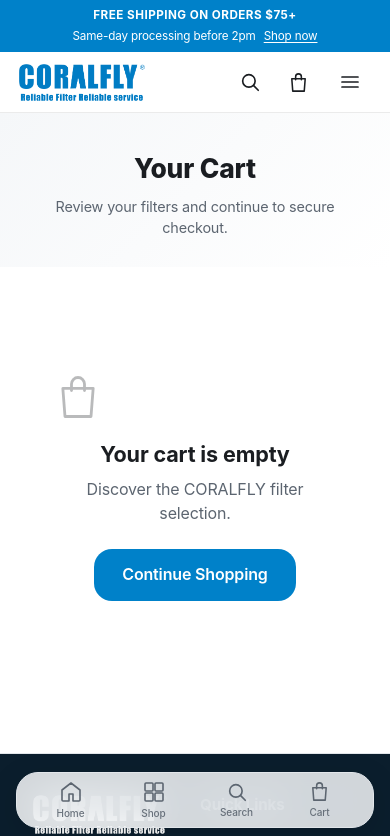
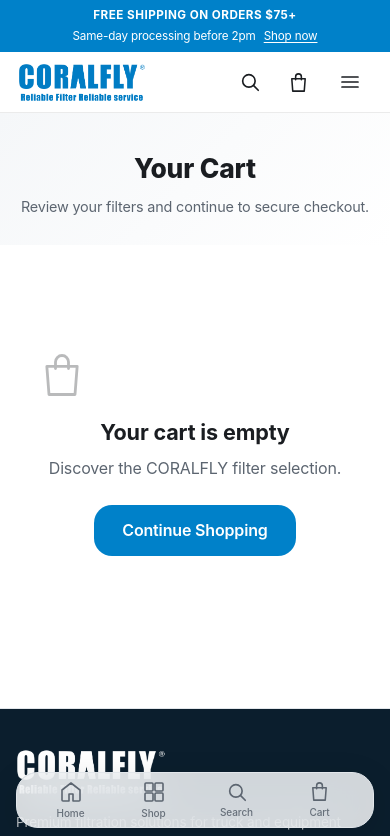
Before and after one commit to QASchoolUSA/Coralfly-Filters, a Next.js app: page /cart in a window 390 px wide. Shown: the top 836 px of the page. Built offline with nearby package versions, Linux system fonts and the light colour scheme.

Commit message:
Improve responsive storefront and product pages

```diff
--- a/src/app/globals.css
+++ b/src/app/globals.css
@@ -266,3 +266,369 @@
 @media (max-width: 380px) { .maker-card__cats { grid-template-columns: 1fr; } }
 
 :root.light .shop-chip__count, .light .shop-chip__count { background: rgba(0, 35, 60, 0.08); }
+
+/* Responsive storefront refinements */
+.hero-mobile-visual { position: relative; display: none; }
+
+@media (max-width: 960px) {
+  .product-detail {
+    grid-template-columns: minmax(0, 1fr);
+    gap: 28px;
+    width: 100%;
+    min-width: 0;
+    max-width: 100%;
+    overflow: visible;
+  }
+
+  .product-detail-images,
+  .product-detail-info {
+    width: 100%;
+    min-width: 0;
+  }
+
+  .product-detail-images {
+    position: static;
+    max-width: 420px;
+    margin-inline: auto;
+  }
+
+  .product-detail-info {
+    max-width: 760px;
+    margin-inline: auto;
+  }
+}
+
+@media (min-width: 961px) {
+  .product-detail {
+    grid-template-columns: minmax(0, .9fr) minmax(0, 1.1fr);
+    gap: clamp(24px, 3.4vw, 48px);
+    width: 100%;
+    max-width: 1320px;
+    margin-inline: auto;
+  }
+
+  .product-detail-images {
+    position: sticky;
+    top: 100px;
+    width: 100%;
+    min-width: 0;
+    max-width: 560px;
+  }
+
+  .product-detail-info {
+    width: 100%;
+    min-width: 0;
+    max-width: 740px;
+  }
+}
+
+.product-detail-main-image {
+  position: relative;
+  width: 100%;
+  max-width: 100%;
+  aspect-ratio: 1;
+  padding: 16px;
+  cursor: zoom-in;
+}
+
+.product-detail-main-image img {
+  object-fit: contain;
+}
+
+.product-detail-thumbs {
+  width: 100%;
+  min-width: 0;
+  max-width: 100%;
+  overflow-x: auto;
+  overflow-y: hidden;
+  padding: 2px 1px 8px;
+  overscroll-behavior-inline: contain;
+  scroll-snap-type: x proximity;
+  scrollbar-width: thin;
+  -webkit-overflow-scrolling: touch;
+}
+
+.product-detail-thumb {
+  flex: 0 0 64px;
+  width: 64px;
+  height: 64px;
+  min-width: 44px;
+  min-height: 44px;
+  scroll-snap-align: start;
+}
+
+.product-detail-thumb:focus-visible,
+.product-detail-main-image:focus-visible {
+  outline: 3px solid var(--color-accent);
+  outline-offset: 3px;
+}
+
+.product-detail-info,
+.product-detail-info > *,
+.product-detail-related .container,
+.product-grid > * {
+  min-width: 0;
+}
+
+.product-detail-name,
+.product-detail-part,
+.product-fitment-detail,
+.product-accordion,
+.specs-table {
+  overflow-wrap: anywhere;
+}
+
+.product-price-stock-row {
+  align-items: flex-start;
+  margin-bottom: 20px;
+}
+
+.product-detail-pricing {
+  flex-wrap: wrap;
+  min-width: 0;
+}
+
+.product-detail-fitment,
+.product-fitment {
+  min-width: 0;
+}
+
+.product-purchase-actions {
+  flex-wrap: wrap;
+}
+
+.product-purchase-actions .btn {
+  min-width: 0;
+  min-height: 48px;
+}
+
+.product-accordion-summary {
+  min-height: 48px;
+}
+
+@media (max-width: 768px) {
+  :root { --container-padding: 20px; }
+
+  html,
+  body {
+    width: 100%;
+    max-width: 100%;
+    overflow-x: clip;
+  }
+
+  .container {
+    width: 100%;
+    min-width: 0;
+  }
+
+  .hero {
+    display: block;
+    min-height: 0;
+    padding: 0 0 20px;
+    overflow: hidden;
+  }
+
+  .hero-background-wrapper { display: none; }
+
+  .hero-container {
+    padding: 0 var(--container-padding);
+  }
+
+  .hero-split {
+    display: flex;
+    align-items: stretch;
+    gap: 0;
+  }
+
+  .hero-mobile-visual {
+    position: relative;
+    display: block;
+    width: 100%;
+    height: clamp(176px, 48vw, 220px);
+    flex: 0 0 auto;
+    overflow: hidden;
+    border: 1px solid rgba(0, 129, 201, .18);
+    border-radius: 20px;
+    background: linear-gradient(135deg, #e5f3fa, #fff 58%, #dcedf7);
+    box-shadow: 0 10px 26px rgba(0, 75, 120, .12);
+  }
+
+  .hero-mobile-visual__image {
+    object-fit: contain;
+    object-position: center;
+    padding: 14px 18px 12px;
+  }
+
+  .hero-mobile-visual__label {
+    position: absolute;
+    z-index: 1;
+    top: 12px;
+    left: 12px;
+    display: inline-flex;
+    min-height: 28px;
+    align-items: center;
+    padding: 4px 10px;
+    border: 1px solid rgba(0, 129, 201, .18);
+    border-radius: 999px;
+    background: rgba(255, 255, 255, .92);
+    color: #006ba8;
+    font-size: .7rem;
+    font-weight: 700;
+    letter-spacing: .04em;
+    text-transform: uppercase;
+  }
+
+  .hero-content,
+  .light .hero-content {
+    width: 100%;
+    max-width: none;
+    margin: 0;
+    padding: 22px 0 6px;
+    border: 0;
+    border-radius: 0;
+    background: transparent;
+    box-shadow: none;
+    -webkit-backdrop-filter: none;
+    backdrop-filter: none;
+  }
+
+  .hero-discount-wrapper { margin-bottom: 12px; }
+
+  .hero-discount {
+    max-width: 100%;
+    padding: 5px 11px;
+    font-size: .68rem;
+    letter-spacing: .045em;
+  }
+
+  .hero-heading {
+    margin-bottom: 10px;
+    font-size: clamp(1.7rem, 7vw, 2rem);
+    line-height: 1.08;
+  }
+
+  .hero-subheading {
+    max-width: 58ch;
+    margin-bottom: 18px;
+    font-size: .94rem;
+    line-height: 1.5;
+  }
+
+  .hero-actions {
+    margin-bottom: 16px;
+  }
+
+  .hero-actions .btn {
+    width: 100%;
+    min-height: 48px;
+  }
+
+  .hero-trust-indicators {
+    justify-content: flex-start;
+    gap: 8px 18px;
+    padding-top: 14px;
+  }
+
+  .trust-item { font-size: .74rem; }
+
+  .product-detail {
+    gap: 22px;
+    overflow: visible;
+  }
+
+  .product-detail-main-image {
+    padding: 14px;
+  }
+
+  .product-detail-name {
+    font-size: clamp(1.45rem, 6vw, 1.8rem);
+    line-height: 1.16;
+  }
+
+  .product-price-stock-row { gap: 10px; }
+
+  .product-detail-pricing { gap: 8px; }
+
+  .product-detail-price { font-size: 1.65rem; }
+
+  .product-fitment-detail { padding: 11px 12px; }
+
+  .product-purchase-actions {
+    align-items: stretch;
+    flex-direction: column;
+    gap: 10px;
+  }
+
+  .product-purchase-actions .btn {
+    width: 100%;
+    min-height: 48px;
+  }
+
+  .product-grid {
+    grid-template-columns: repeat(2, minmax(0, 1fr));
+    gap: 12px;
+    width: 100%;
+    max-width: 100%;
+  }
+
+  .product-card-name,
+  .product-card-title { overflow-wrap: anywhere; }
+
+  .shop-toolbar,
+  .shop-toolbar__right,
+  .shop-fitment-filters,
+  .cart-layout,
+  .cart-item,
+  .footer-grid {
+    min-width: 0;
+    max-width: 100%;
+  }
+
+  .shop-toolbar__right { gap: 10px; }
+  .shop-fitment-field { min-width: 0; }
+  .shop-search input { min-width: 0; }
+
+  .cart-panel {
+    left: 0;
+    right: 0;
+    width: auto;
+    max-width: none;
+    border-left: 0;
+  }
+
+  .cart-item { gap: 12px; }
+  .cart-item-info,
+  .cart-item-details,
+  .cart-item-bottom { min-width: 0; }
+
+  .footer-grid { gap: 24px 16px; }
+  body { padding-bottom: calc(100px + env(safe-area-inset-bottom)); }
+}
+
+@media (max-width: 480px) {
+  :root { --container-padding: 16px; }
+
+  .footer-grid { grid-template-columns: minmax(0, 1fr); }
+
+  .hero-mobile-visual { height: clamp(176px, 52vw, 208px); }
+
+  .product-detail-images {
+    width: min(100%, 320px);
+    max-width: 320px;
+  }
+
+  .product-detail-main-image { padding: 12px; }
+  .product-detail-thumbs { gap: 7px; }
+  .product-detail-thumb { flex-basis: 58px; width: 58px; height: 58px; }
+  .product-detail-stock { flex-wrap: wrap; font-size: .8rem; }
+  .product-detail-pricing { gap: 7px; }
+  .product-detail-compare { font-size: .95rem; }
+  .product-detail-save { padding: 4px 7px; font-size: .73rem; }
+  .product-purchase-assurances { font-size: .8rem; }
+  .cart-item { padding: 12px; }
+}
+
+@media (prefers-reduced-motion: reduce) {
+  .hero-content.fade-in-up > *,
+  .hero-mobile-visual__image { animation: none; }
+}
--- a/src/app/page.tsx
+++ b/src/app/page.tsx
@@ -4,5 +4,5 @@
 
 export default async function HomePage() {
   const [products, featured] = await Promise.all([getProducts(), getFeaturedProducts(8)]);
-  return <><Hero /><HomeClient products={products} featured={featured} /></>;
+  return <><Hero featuredImage={featured[0]?.images[0]} featuredAlt={featured[0]?.name} /><HomeClient products={products} featured={featured} /></>;
 }
--- a/src/components/Hero.tsx
+++ b/src/components/Hero.tsx
@@ -1,15 +1,28 @@
 import Image from "next/image";
 import Link from "next/link";
+import type { ProductImage } from "@/sanity/types";
 
-export function Hero() {
+const desktopHeroImage = "https://images.unsplash.com/photo-1581092918056-0c4c3acd3789?w=1920&q=80";
+
+export function Hero({ featuredImage, featuredAlt }: { featuredImage?: ProductImage; featuredAlt?: string }) {
   return <section className="hero">
     <div className="hero-background-wrapper">
-      <Image src="https://images.unsplash.com/photo-1581092918056-0c4c3acd3789?w=1920&q=80" alt="" className="hero-bg-image" width={1920} height={800} sizes="100vw" priority />
+      <Image src={desktopHeroImage} alt="" className="hero-bg-image" width={1920} height={800} sizes="100vw" priority />
       <div className="hero-overlay" />
       <div className="hero-radial-glow" />
     </div>
     <div className="container hero-container">
       <div className="hero-split">
+        <div className="hero-mobile-visual" aria-hidden={!featuredImage?.url}>
+          <Image
+            src={featuredImage?.url || desktopHeroImage}
+            alt={featuredImage?.url ? featuredImage.alt || featuredAlt || "Featured truck filter" : ""}
+            fill
+            sizes="(max-width: 768px) calc(100vw - 32px), 1px"
+            className="hero-mobile-visual__image"
+          />
+          <span className="hero-mobile-visual__label">Featured filter</span>
+        </div>
         <div className="hero-content fade-in-up">
           <div className="hero-discount-wrapper"><span className="hero-discount">CORALFLY · Reliable Filter Reliable service</span></div>
           <h1 className="hero-heading">Premium Filters for Semi Trucks</h1>
```
Also changed, not shown: src/components/ProductDetailClient.tsx (+3 -4 lines).
